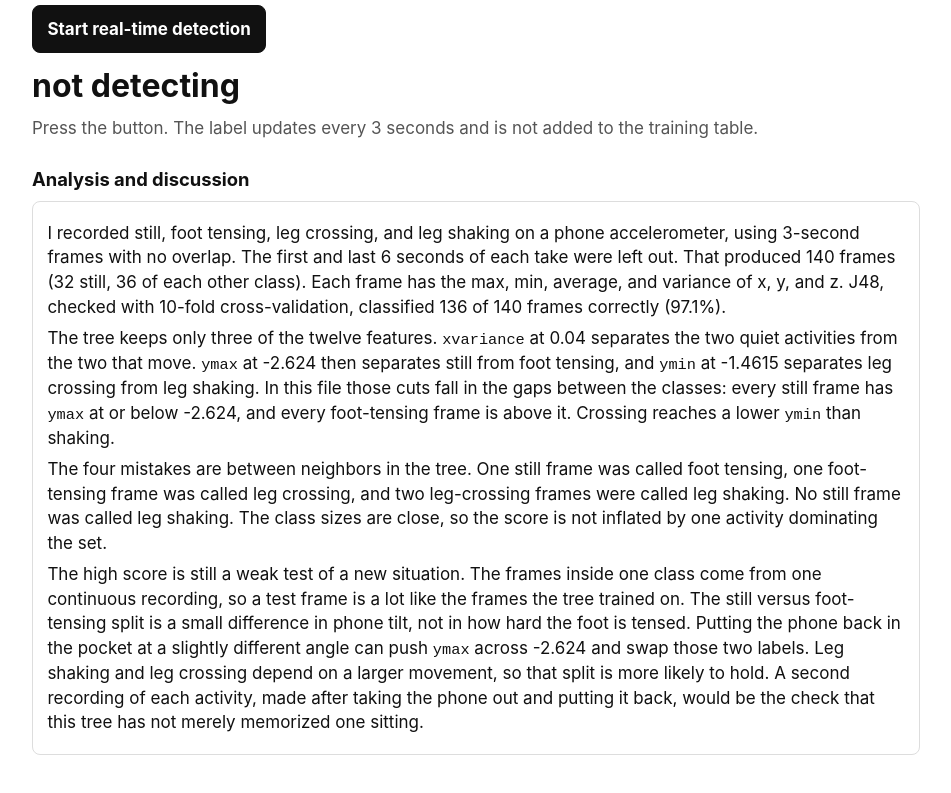
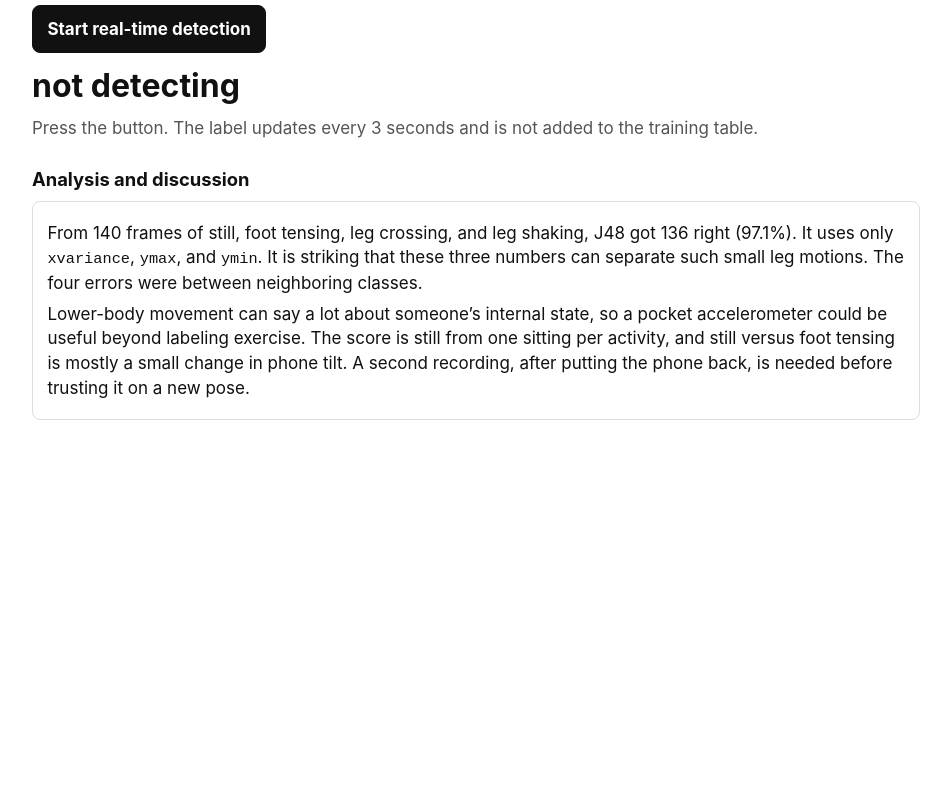
Before and after one commit to shunasokeio/SHUN_ASO, a plain HTML site: page assignment/activity.html in a window 1280 px wide. Shown: the part 1347-2140 px from the top of the page, without its empty margins (164-1115 px from the left). After the commit the page ends 1815 px from the top, so only its background shows below. Drawn offline with Linux system fonts and the light colour scheme.

Commit message:
Shorten the activity classifier discussion.

```diff
--- a/assignment/activity.html
+++ b/assignment/activity.html
@@ -238,10 +238,8 @@ xvariance &gt; 0.04
 
   <h2>Analysis and discussion</h2>
   <div class="weka">
-    <p>I recorded still, foot tensing, leg crossing, and leg shaking on a phone accelerometer, using 3-second frames with no overlap. The first and last 6 seconds of each take were left out. That produced 140 frames (32 still, 36 of each other class). Each frame has the max, min, average, and variance of x, y, and z. J48, checked with 10-fold cross-validation, classified 136 of 140 frames correctly (97.1%).</p>
-    <p>The tree keeps only three of the twelve features. <code>xvariance</code> at 0.04 separates the two quiet activities from the two that move. <code>ymax</code> at -2.624 then separates still from foot tensing, and <code>ymin</code> at -1.4615 separates leg crossing from leg shaking. In this file those cuts fall in the gaps between the classes: every still frame has <code>ymax</code> at or below -2.624, and every foot-tensing frame is above it. Crossing reaches a lower <code>ymin</code> than shaking.</p>
-    <p>The four mistakes are between neighbors in the tree. One still frame was called foot tensing, one foot-tensing frame was called leg crossing, and two leg-crossing frames were called leg shaking. No still frame was called leg shaking. The class sizes are close, so the score is not inflated by one activity dominating the set.</p>
-    <p>The high score is still a weak test of a new situation. The frames inside one class come from one continuous recording, so a test frame is a lot like the frames the tree trained on. The still versus foot-tensing split is a small difference in phone tilt, not in how hard the foot is tensed. Putting the phone back in the pocket at a slightly different angle can push <code>ymax</code> across -2.624 and swap those two labels. Leg shaking and leg crossing depend on a larger movement, so that split is more likely to hold. A second recording of each activity, made after taking the phone out and putting it back, would be the check that this tree has not merely memorized one sitting.</p>
+    <p>From 140 frames of still, foot tensing, leg crossing, and leg shaking, J48 got 136 right (97.1%). It uses only <code>xvariance</code>, <code>ymax</code>, and <code>ymin</code>. It is striking that these three numbers can separate such small leg motions. The four errors were between neighboring classes.</p>
+    <p>Lower-body movement can say a lot about someone’s internal state, so a pocket accelerometer could be useful beyond labeling exercise. The score is still from one sitting per activity, and still versus foot tensing is mostly a small change in phone tilt. A second recording, after putting the phone back, is needed before trusting it on a new pose.</p>
   </div>
 
   <script>
```
